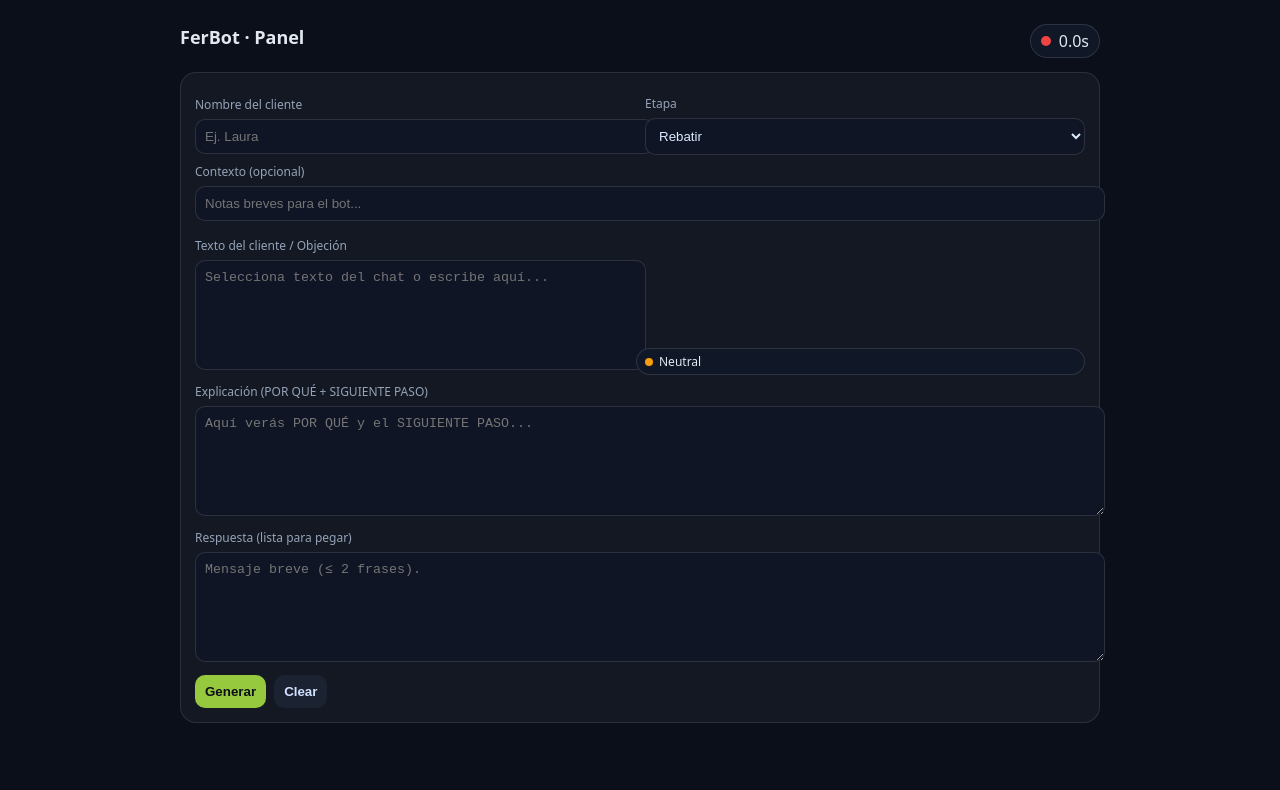
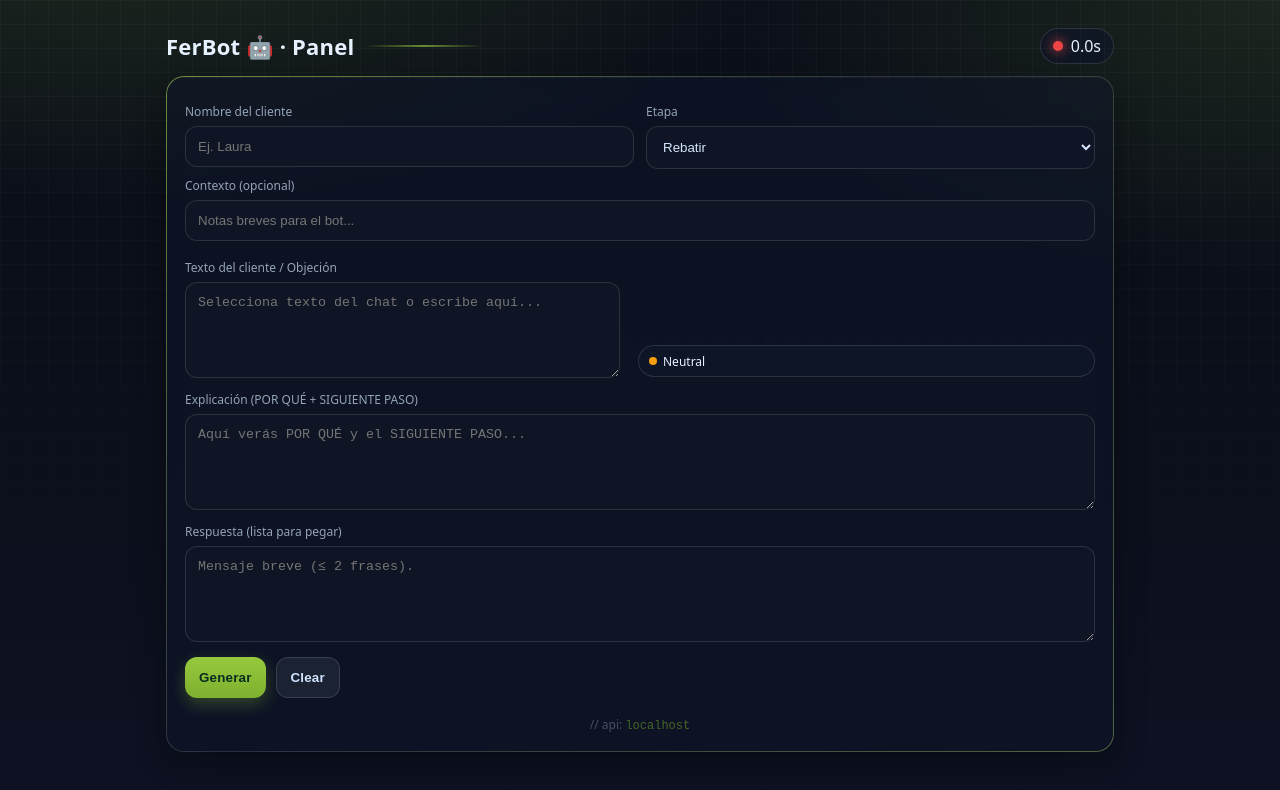
Before and after one commit to fsalas-ship-it/ferbot-api-clean, a browser extension: page public/panel.html in a window 1280 px wide. Drawn offline with Linux system fonts and the light colour scheme.

Commit message:
Update panel.html

```diff
--- a/public/panel.html
+++ b/public/panel.html
@@ -5,36 +5,167 @@
 <meta name="viewport" content="width=device-width,initial-scale=1"/>
 <title>FerBot · Panel</title>
 <style>
-:root{--green:#97C93E;--ink:#e2e8f0;--d:#0b0f19;--bg:#0b0f19E6;--mut:#94a3b8;}
-html,body{background:#0b0f19;color:var(--ink);font-family:system-ui,-apple-system,Segoe UI,Roboto,Inter,Arial;margin:0}
-.wrap{max-width:920px;margin:24px auto;padding:0 12px}
-.card{background:rgba(255,255,255,.04);border:1px solid rgba(255,255,255,.1);border-radius:16px;padding:14px;margin:14px 0}
-h1{font-size:18px;margin:0 0 8px}
-label{display:block;font-size:12px;color:var(--mut);margin:8px 0 6px}
-input,select,textarea{width:100%;background:#0f1524;border:1px solid rgba(255,255,255,.12);color:#dbeafe;border-radius:10px;padding:9px;resize:vertical}
-textarea{min-height:90px}
-.row{display:flex;gap:10px;align-items:center}
+/* ———————————————————————————————————————————————————————————————
+   FerBot · Panel (solo UI). Estructura intacta, diseño actualizado.
+   TODO(🧠): when AGI arrives, replace this CSS with a single prompt.
+   ——————————————————————————————————————————————————————————————— */
+:root{
+  --platzi:#97C93E;          /* Platzi Green */
+  --platzi-2:#7FB02F;
+  --ink:#E6F2FF;
+  --mut:#94a3b8;
+  --card:#0f162a80;          /* glass */
+  --stroke:rgba(255,255,255,.12);
+  --field:#0f1524;
+}
+
+*{box-sizing:border-box}
+html,body{
+  height:100%;
+  margin:0;
+  color:var(--ink);
+  font-family: ui-sans-serif, system-ui, -apple-system, Segoe UI, Roboto, Inter, Arial;
+  background:
+    radial-gradient(1200px 600px at 10% -20%, rgba(151,201,62,.18), transparent 60%),
+    radial-gradient(1000px 500px at 100% 0%, rgba(151,201,62,.12), transparent 55%),
+    linear-gradient(180deg, #0b0f19 0%, #0b0f19 35%, #0d1122 100%);
+  overflow-y:auto;
+}
+
+/* sutil grid “tech” */
+body::before{
+  content:"";
+  position:fixed; inset:0;
+  background:
+    linear-gradient(to right, rgba(255,255,255,.03) 1px, transparent 1px) 0 0/24px 24px,
+    linear-gradient(to bottom, rgba(255,255,255,.03) 1px, transparent 1px) 0 0/24px 24px;
+  pointer-events:none;
+  mask:linear-gradient(#000, transparent 85%);
+}
+
+/* contenedor */
+.wrap{
+  max-width:980px;
+  margin:28px auto 64px;
+  padding:0 16px;
+}
+
+/* header */
+.header{
+  display:flex; align-items:center; justify-content:space-between;
+  margin:0 0 12px;
+}
+h1{
+  margin:0;
+  font-size:22px;
+  letter-spacing:.2px;
+  display:flex; align-items:center; gap:10px;
+}
+h1::after{
+  content:"";
+  display:block; width:120px; height:2px; border-radius:2px;
+  background:linear-gradient(90deg, rgba(151,201,62,.0), rgba(151,201,62,.65), rgba(151,201,62,.0));
+}
+
+/* tarjeta “glass” */
+.card{
+  background:var(--card);
+  border:1px solid var(--stroke);
+  box-shadow: 0 10px 30px rgba(0,0,0,.35), inset 0 1px 0 rgba(255,255,255,.04);
+  backdrop-filter: blur(8px);
+  border-radius:18px;
+  padding:18px;
+  position:relative;
+}
+
+/* acento degradado (semi transparente) */
+.card::before{
+  content:"";
+  position:absolute; inset:-1px;
+  border-radius:18px;
+  padding:1px;
+  background:linear-gradient(135deg, rgba(151,201,62,.6), rgba(151,201,62,0) 45%, rgba(151,201,62,.35));
+  -webkit-mask:linear-gradient(#000 0 0) content-box, linear-gradient(#000 0 0);
+  -webkit-mask-composite:xor; mask-composite:exclude;
+  pointer-events:none;
+}
+
+/* layout simple */
+.row{display:flex; gap:12px; align-items:flex-start}
 .row>div{flex:1}
-.badge{display:inline-flex;align-items:center;gap:6px;font-size:12px;padding:4px 8px;border-radius:999px;border:1px solid rgba(255,255,255,.12);background:#101727}
-.badge .dot{width:8px;height:8px;border-radius:999px;background:#64748b}
-.badge.pos .dot{background:#22c55e}.badge.neu .dot{background:#f59e0b}.badge.neg .dot{background:#ef4444}
-.btns{display:flex;gap:8px;flex-wrap:wrap;margin-top:8px}
-.btn{padding:9px 10px;border-radius:10px;border:0;cursor:pointer;font-weight:800}
-.primary{background:var(--green);color:#0b0f19}
-.ghost{background:#1b2333;color:#d1e2ff}
-.good{background:#19c37d;color:#062d1f;display:none}
-.reg{background:#fbbf24;color:#332200;display:none}
-.bad{background:#ef4444;color:#fff;display:none}
-.signal{display:inline-flex;align-items:center;gap:8px;background:#101727;border:1px solid rgba(255,255,255,.12);padding:5px 10px;border-radius:999px}
-.bullet{width:10px;height:10px;border-radius:999px;background:#ef4444}
-.bullet.amber{background:#f59e0b}.bullet.green{background:#22c55e}
-.header{display:flex;justify-content:space-between;align-items:center;margin-bottom:8px}
+
+/* labels + fields */
+label{display:block; font-size:12px; color:var(--mut); margin:8px 0 6px}
+input,select,textarea{
+  width:100%;
+  background:var(--field);
+  border:1px solid var(--stroke);
+  color:#D7E7FF;
+  border-radius:12px;
+  padding:12px 12px;
+  outline:none;
+  transition: border-color .15s, box-shadow .15s, background .2s;
+}
+textarea{min-height:96px; resize:vertical}
+input:focus,select:focus,textarea:focus{
+  border-color: rgba(151,201,62,.65);
+  box-shadow: 0 0 0 3px rgba(151,201,62,.15);
+}
+
+/* sentiment badge */
+.badge{
+  display:inline-flex; align-items:center; gap:6px;
+  font-size:12px; padding:6px 10px;
+  border-radius:999px; border:1px solid var(--stroke); background:rgba(16,23,39,.85);
+  height:32px; margin:0 0 6px 6px;
+}
+.badge .dot{width:8px;height:8px;border-radius:50%; background:#64748b}
+.badge.pos .dot{background:#22c55e}
+.badge.neu .dot{background:#f59e0b}
+.badge.neg .dot{background:#ef4444}
+
+/* timer */
+.signal{
+  display:inline-flex; align-items:center; gap:8px;
+  background:rgba(16,23,39,.8);
+  border:1px solid var(--stroke);
+  padding:6px 12px; border-radius:999px; font-variant-numeric:tabular-nums;
+}
+.bullet{width:10px;height:10px;border-radius:999px;background:#ef4444; box-shadow:0 0 12px #ef4444}
+.bullet.amber{background:#f59e0b; box-shadow:0 0 12px #f59e0b}
+.bullet.green{background:#22c55e; box-shadow:0 0 12px #22c55e}
+
+/* botones */
+.btns{display:flex; gap:10px; flex-wrap:wrap; margin-top:10px}
+.btn{
+  padding:12px 14px; border-radius:12px; border:0; cursor:pointer; font-weight:800;
+  letter-spacing:.2px; transition: transform .05s ease, filter .2s;
+}
+.btn:active{ transform: translateY(1px) }
+.primary{
+  color:#062d1f;
+  background:linear-gradient(180deg, var(--platzi) 0%, var(--platzi-2) 100%);
+  box-shadow: 0 6px 16px rgba(151,201,62,.28);
+}
+.ghost{ background:#1b2333; color:#cfe3ff; border:1px solid var(--stroke) }
+.good{ background:#19c37d; color:#062d1f; display:none }
+.reg { background:#fbbf24; color:#332200; display:none }
+.bad { background:#ef4444; color:#fff; display:none }
+
+/* footer huevo de pascua (discreto) */
+.footer{
+  margin:18px 0 0; text-align:center; color:var(--mut); font-size:12px;
+  opacity:.7;
+}
+.footer code{color:#8BD626}
+.footer .hint{opacity:.6}
+/* 01000110 01100101 01110010 01000010 01101111 01110100 — si lees esto, te ganaste un ☕ */
 </style>
 </head>
 <body>
   <div class="wrap">
     <div class="header">
-      <h1>FerBot · Panel</h1>
+      <h1>FerBot 🤖 · Panel</h1>
       <span class="signal"><span id="b" class="bullet"></span><span id="t">0.0s</span></span>
     </div>
 
@@ -42,7 +173,7 @@ textarea{min-height:90px}
       <div class="row">
         <div>
           <label>Nombre del cliente</label>
-          <input id="name" placeholder="Ej. Laura">
+          <input id="name" placeholder="Ej. Laura"/>
         </div>
         <div>
           <label>Etapa</label>
@@ -57,9 +188,9 @@ textarea{min-height:90px}
       </div>
 
       <label>Contexto (opcional)</label>
-      <input id="ctx" placeholder="Notas breves para el bot...">
+      <input id="ctx" placeholder="Notas breves para el bot..."/>
 
-      <div class="row" style="align-items:flex-end;margin-top:8px">
+      <div class="row" style="align-items:flex-end;margin-top:10px">
         <div style="flex:1">
           <label>Texto del cliente / Objeción</label>
           <textarea id="in" placeholder="Selecciona texto del chat o escribe aquí..."></textarea>
@@ -82,11 +213,18 @@ textarea{min-height:90px}
         <button id="r" class="btn reg">😐 Regular</button>
         <button id="b1" class="btn bad">👎 Mala</button>
       </div>
+
+      <div class="footer">
+        <span class="hint">// api: <code id="api-hint">loading…</code></span>
+      </div>
     </div>
   </div>
 
 <script>
+/* —————————————————— JS original (llamadas intactas) —————————————————— */
 const BASE = (localStorage.getItem('ferbot_api_base') || '') || (location.origin);
+document.getElementById('api-hint').textContent = BASE.replace(/^https?:\/\//,'');
+
 const nameEl = document.getElementById('name');
 const stageEl= document.getElementById('stage');
 const ctxEl  = document.getElementById('ctx');
@@ -108,7 +246,8 @@ let clock=null, t0=0, lastReply=null;
 function start() {
   stop(); t0 = performance.now();
   clock = setInterval(()=>{
-    const dt = (performance.now()-t0)/1000; timer.textContent = dt.toFixed(1)+'s';
+    const dt = (performance.now()-t0)/1000;
+    timer.textContent = dt.toFixed(1)+'s';
     dot.className='bullet'+(dt<2?'':' '+(dt<4?'amber':'green'));
   }, 100);
 }
@@ -123,14 +262,17 @@ function sent(text){
 }
 inEl.addEventListener('input',()=>sent(inEl.value));
 document.addEventListener('mouseup',()=>setTimeout(()=>{
-  const sel = window.getSelection()?.toString()?.trim(); if(sel){ inEl.value=sel; sent(sel); }
+  const sel = window.getSelection()?.toString()?.trim();
+  if(sel){ inEl.value=sel; sent(sel); }
 },30));
 
 btnGen.onclick = async ()=>{
-  const q=(inEl.value||'').trim(); if(!q){ alert('Escribe o selecciona un texto primero.'); return; }
+  const q=(inEl.value||'').trim();
+  if(!q){ alert('Escribe o selecciona un texto primero.'); return; }
   guideEl.value=''; outEl.value=''; toggleRatings(false); start();
   try{
-    const r = await fetch(BASE+'/assist_trainer',{method:'POST',headers:{'Content-Type':'application/json'},
+    const r = await fetch(BASE+'/assist_trainer',{
+      method:'POST', headers:{'Content-Type':'application/json'},
       body: JSON.stringify({ question:q, customerName:(nameEl.value||'Cliente'), stage:stageEl.value, context:ctxEl.value })
     });
     stop(); dot.className='bullet green';
@@ -144,13 +286,19 @@ btnGen.onclick = async ()=>{
     lastReply = reply; toggleRatings(true);
   }catch(e){ stop(); alert('No se pudo generar. Revisa que el servidor esté arriba.'); }
 };
-btnClr.onclick = ()=>{ inEl.value=''; outEl.value=''; guideEl.value=''; toggleRatings(false); stop(); dot.className='bullet'; timer.textContent='0.0s'; sent(''); };
-btnGood.onclick=()=>rate('good'); btnReg.onclick=()=>rate('regular'); btnBad.onclick=()=>rate('bad');
+btnClr.onclick = ()=>{
+  inEl.value=''; outEl.value=''; guideEl.value='';
+  toggleRatings(false); stop(); dot.className='bullet'; timer.textContent='0.0s'; sent('');
+};
+btnGood.onclick=()=>rate('good');
+btnReg.onclick=()=>rate('regular');
+btnBad.onclick=()=>rate('bad');
 
 async function rate(kind){
   if(!lastReply) return; toggleRatings(false);
   try{
-    await fetch(BASE+'/trackRate',{method:'POST',headers:{'Content-Type':'application/json'},
+    await fetch(BASE+'/trackRate',{
+      method:'POST', headers:{'Content-Type':'application/json'},
       body: JSON.stringify({ rating:kind, text:lastReply, stage:stageEl.value, intent:guessIntent(inEl.value) })
     });
   }catch(_){}
```
